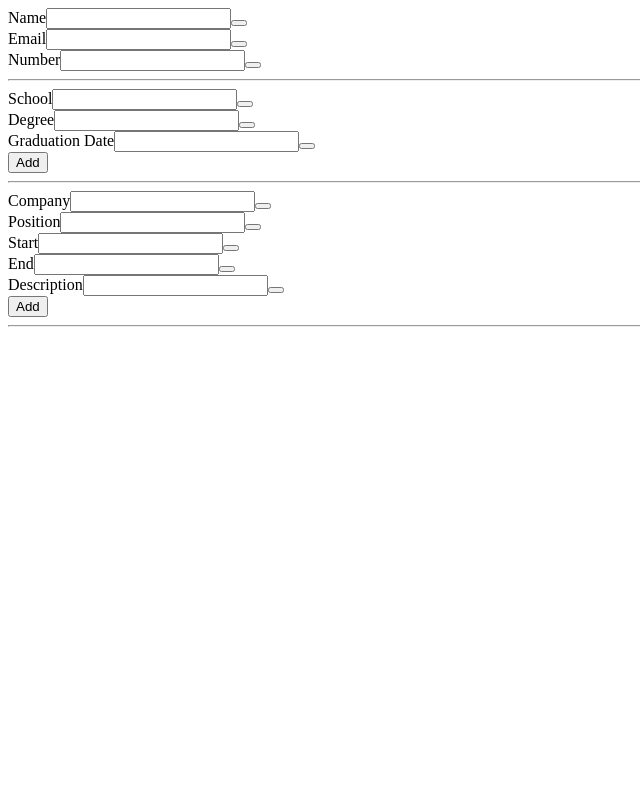
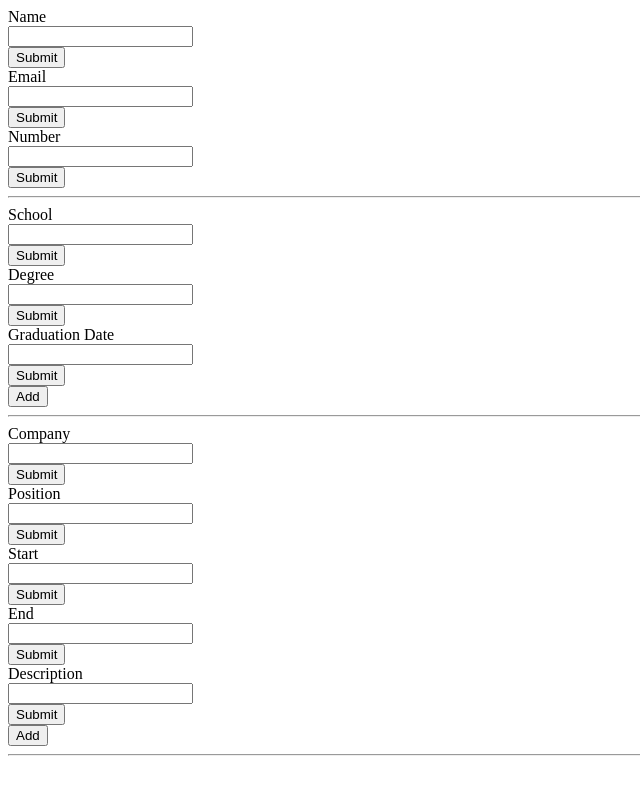
Before and after one commit to FrancisLangit/resumake, a React (Create React App) app: page / in a window 1280 px wide. Shown: the top 794 px of the page, without its empty margins (0-640 px from the left). Built offline with nearby package versions, Linux system fonts and the light colour scheme; the HTML template or start-up script is replaced by a standard one.

Commit message:
Allow submission and editing of Field

```diff
--- a/src/components/Field/Field.js
+++ b/src/components/Field/Field.js
@@ -1,18 +1,34 @@
 import { useState } from 'react';
 
+const FieldText = ({ isEdit, text, setText }) => {
+  const handleChange = (event) => {
+    setText(event.target.value);
+  };
+
+  return (
+    <div>{isEdit ? <input value={text} onChange={handleChange} /> : text}</div>
+  );
+};
+
+const FieldButton = ({ isEdit, setIsEdit }) => {
+  const handleClick = () => {
+    setIsEdit(!isEdit);
+  };
+
+  return (
+    <button onClick={() => handleClick()}>{isEdit ? 'Submit' : 'Edit'}</button>
+  );
+};
+
 const Field = ({ label }) => {
-  const [field, setField] = useState('');
-
-  const handleChange = (event) => {
-    setField(event.target.value);
-  };
+  const [isEdit, setIsEdit] = useState(true);
+  const [text, setText] = useState('');
 
   return (
     <div>
       {label}
-      <input value={field} onChange={handleChange} />
-      <button></button>
-      <div>{field}</div>
+      <FieldText isEdit={isEdit} text={text} setText={setText} />
+      <FieldButton isEdit={isEdit} setIsEdit={setIsEdit} />
     </div>
   );
 };
```
